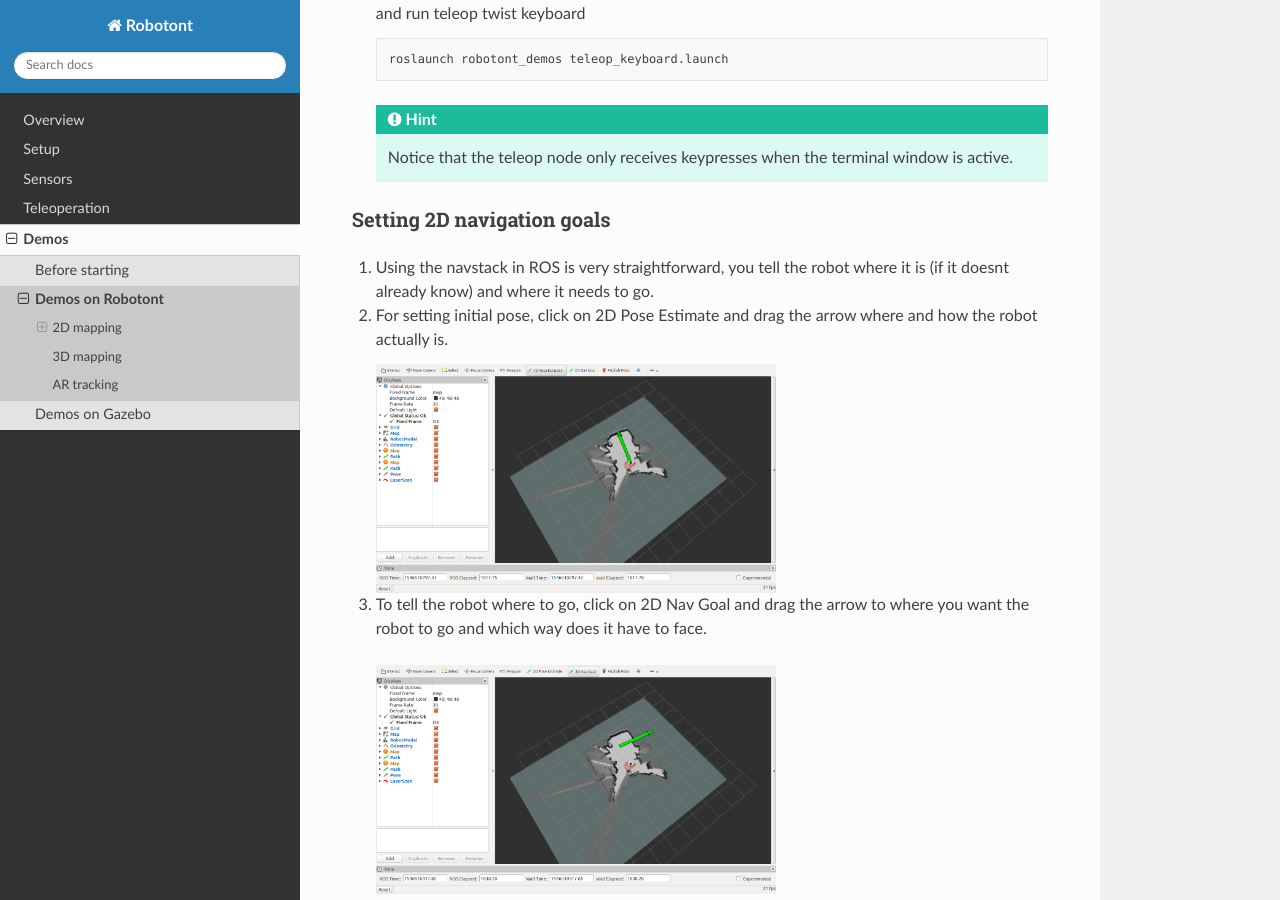
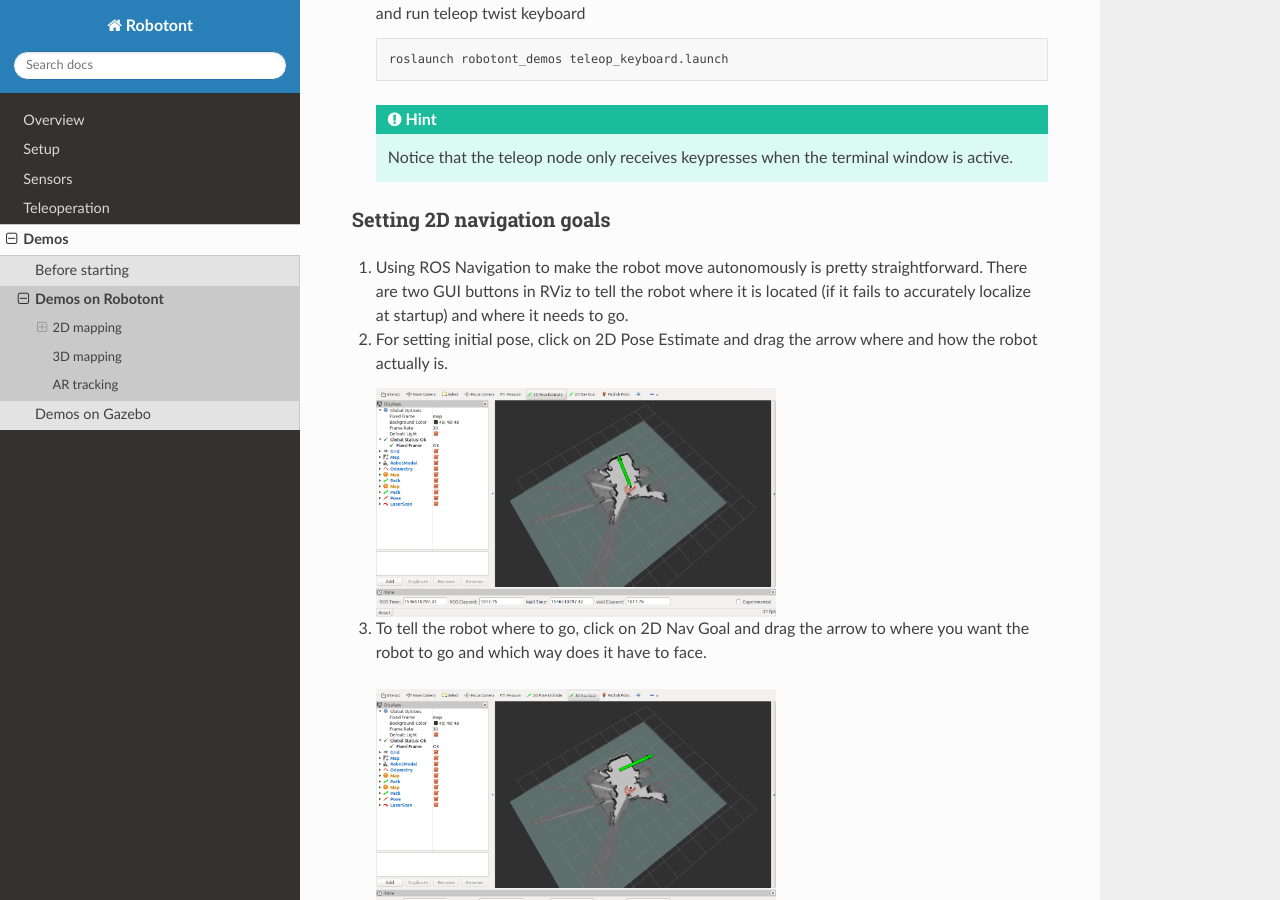
Before and after one commit to sudo-Cthulhufhtagn/robotont.github.io, a Sphinx documentation site: the page built from source/files/demo_robot.rst, in a window 1280 px wide and 900 px high, scrolled down 994 px. Built offline with Sphinx 7.4.7 and the Read the Docs theme 2.0.0, drawn with Linux system fonts in a browser that asks for light colours.

Commit message:
corrections

```diff
--- a/source/files/demo_gazebo.rst
+++ b/source/files/demo_gazebo.rst
@@ -4,7 +4,7 @@
 Demos on Gazebo
 ###############
 
-Before getting started see: :ref:`before_starting`.
+Before getting started see: :ref:`before_starting`
 
 The following packages are needed to run the demos:
 
@@ -147,7 +147,7 @@ Uses Cartographer to create a 2D map of the robot's surroundings.
 Setting 2D navigation goals
 ****************************
 
-#. Using the navstack in ROS is very straightforward, you tell the robot where it is (if it doesnt already know) and where it needs to go.
+#. Using ROS Navigation to make the robot move autonomously is pretty straightforward. There are two GUI buttons in RViz to tell the robot where it is located (if it fails to accurately localize at startup) and where it needs to go.
 
 #. For setting initial pose, click on 2D Pose Estimate and drag the arrow where and how the robot actually is.
 
--- a/source/files/demo_robot.rst
+++ b/source/files/demo_robot.rst
@@ -4,7 +4,7 @@
 Demos on Robotont
 #################
 
-Before using the demos see: :ref:`before_starting`.
+Before using the demos see: :ref:`before_starting`
 
 Note that some of the commands will run on Robotont on-board computer and some on user PC.
 
@@ -61,7 +61,7 @@ Uses Cartographer to create a 2D map of the robot's surroundings.
 Setting 2D navigation goals
 ****************************
 
-#. Using the navstack in ROS is very straightforward, you tell the robot where it is (if it doesnt already know) and where it needs to go.
+#. Using ROS Navigation to make the robot move autonomously is pretty straightforward. There are two GUI buttons in RViz to tell the robot where it is located (if it fails to accurately localize at startup) and where it needs to go.
 
 #. For setting initial pose, click on 2D Pose Estimate and drag the arrow where and how the robot actually is.
 
--- a/source/files/teleop_robot.rst
+++ b/source/files/teleop_robot.rst
@@ -57,9 +57,9 @@ Controlling the robot using an Android device
 
 #. Turn on robotont
 
+#. From your Android device, go to Google Play Store and install the `ROS Control app <https://play.google.com/store/apps/details?id=com.robotca.ControlApp&hl=en>`__.
+
 #. Connect yout Android device to Robotont’s network or make sure that your Android device and Robotont’s on-board computer are connected to the same wifi router
-
-#. From your Android device, go to Google Play Store and install the `ROS Control app <https://play.google.com/store/apps/details?id=com.robotca.ControlApp&hl=en>`__.
 
 #. Open the ROS Control app on your phone
 
```
Also changed, not shown: source/files/overview.rst (+14 -5 lines), source/files/demos_before_starting.rst (line endings or trailing spaces), 10 other files.
